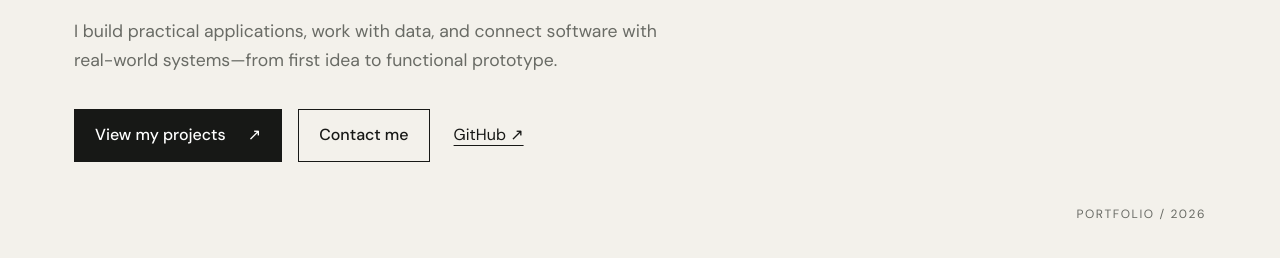
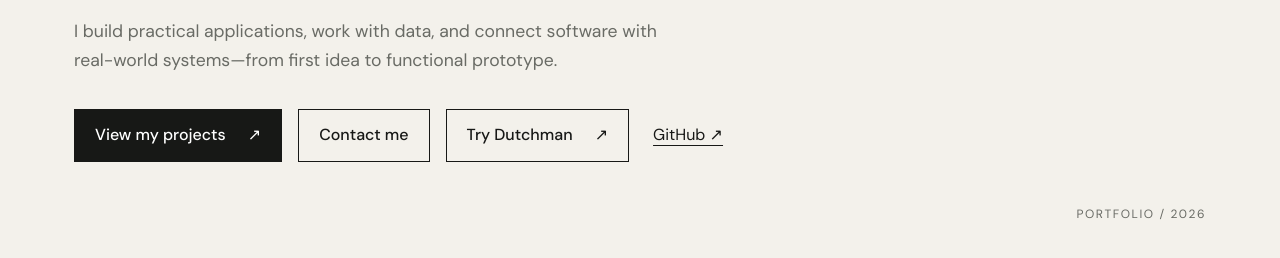
Before and after one commit to BaroRai/BaroRai, a plain HTML site: page index.html in a window 1280 px wide. Shown: the part 542-800 px from the top of the page. Drawn offline with Linux system fonts and the light colour scheme.

Commit message:
Add matching Try Dutchman button to portfolio homepage

```diff
--- a/index.html
+++ b/index.html
@@ -28,6 +28,7 @@
       <div class="actions">
         <a class="button primary" href="pages/projects.html">View my projects <span>↗</span></a>
         <a class="button" href="pages/contact.html">Contact me</a>
+        <a class="button" href="games/dutchman/">Try Dutchman <span aria-hidden="true">↗</span></a>
         <a class="text-link" data-github-link href="https://github.com/" target="_blank" rel="noreferrer">GitHub ↗</a>
       </div>
       <p class="page-count">Portfolio / 2026</p>
```
